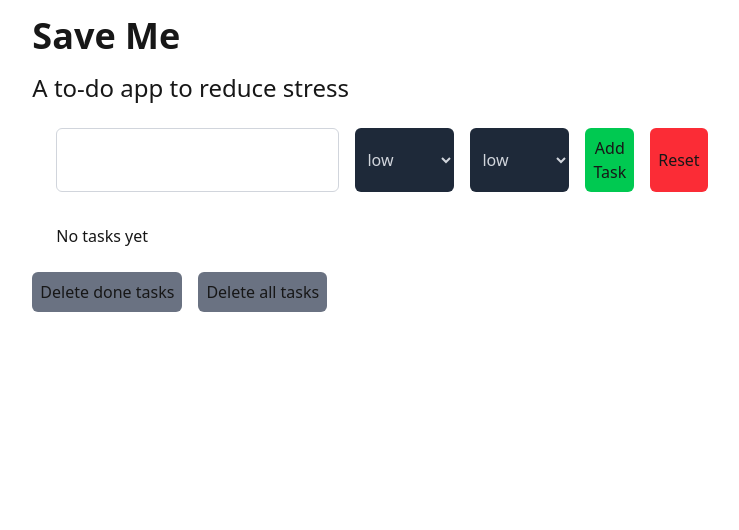
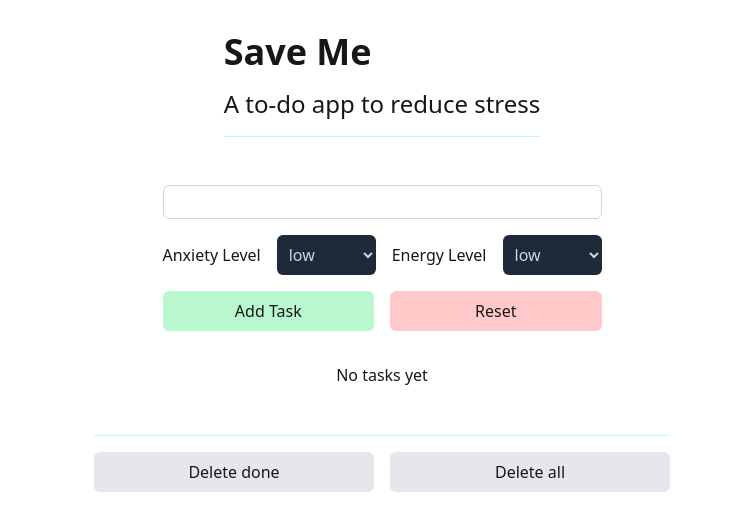
Before and after one commit to kawaiier/save-me, a Next.js app: page / in a window 1280 px wide. Shown: the top 530 px of the page, without its empty margins (258-997 px from the left). Built offline with nearby package versions, Linux system fonts and the light colour scheme.

Commit message:
Styling updates in several components

```diff
--- a/app/components/Button.tsx
+++ b/app/components/Button.tsx
@@ -5,9 +5,9 @@ interface ButtonProps extends React.ButtonHTMLAttributes<HTMLButtonElement> {
 }
 
 const BUTTON_STYLE: Record<"submit" | "reset" | "button", string> = {
-  submit: "bg-green-500 hover:bg-green-700",
-  reset: "bg-red-500 hover:bg-red-700",
-  button: "bg-gray-500 hover:bg-gray-700",
+  submit: "bg-green-200 hover:bg-green-500",
+  reset: "bg-red-200 hover:bg-red-500",
+  button: "bg-gray-200 hover:bg-gray-500",
 };
 
 export default function Button({
@@ -17,7 +17,7 @@ export default function Button({
 }: ButtonProps) {
   return (
     <button
-      className={`p-2 rounded-md hover:cursor-pointer ${BUTTON_STYLE[type]}`}
+      className={`p-2 rounded-md hover:cursor-pointer w-full ${BUTTON_STYLE[type]}`}
       type={type}
       onClick={onClick}
     >
--- a/app/components/TaskCreator.tsx
+++ b/app/components/TaskCreator.tsx
@@ -49,20 +49,29 @@ export default function TaskInput({
   }
 
   return (
-    <form onSubmit={handleSubmit} className="p-4 flex gap-4 w-fit">
+    <form onSubmit={handleSubmit} className="p-4 flex flex-col gap-4">
       <TaskTitleInput
         currentTaskTitle={currentTaskTitle}
         onChange={setCurrentTaskTitle}
       />
+      <div className="flex gap-4 items-center">
+        <label>Anxiety Level</label>
         <LevelDropdown
           level={currentAnxietyLevel}
           onChange={handleAnxietyChange}
         />
-      <LevelDropdown level={currentEnergyLevel} onChange={handleEnergyChange} />
+        <label>Energy Level</label>
+        <LevelDropdown
+          level={currentEnergyLevel}
+          onChange={handleEnergyChange}
+        />
+      </div>
+      <div className="flex gap-4 items-center">
         <Button type={"submit"}>Add Task</Button>
         <Button type={"reset"} onClick={handleReset}>
           Reset
         </Button>
+      </div>
     </form>
   );
 }
--- a/app/components/TaskItem.tsx
+++ b/app/components/TaskItem.tsx
@@ -18,7 +18,8 @@ export default function TaskItem({
   anxietyLevel,
 }: TaskProps) {
   return (
-    <div className="flex gap-2 items-center">
+    <div className="flex gap-2 items-center flex-col md:flex-row justify-between">
+      <div className="flex items-center gap-2 flex-1 min-w-0">
         <div
           className={
             task.done
@@ -28,16 +29,21 @@ export default function TaskItem({
           onClick={() => onToggleDone(task.id)}
         ></div>
         <p title={task.id.toString()}>{task.title}</p>
+      </div>
+      <div className="flex items-center gap-2 shrink-0">
         <LevelLabel currentLevel={anxietyLevel}>
           Anxiety: {anxietyLevel}
         </LevelLabel>
-      <LevelLabel currentLevel={energyLevel}>Energy: {energyLevel}</LevelLabel>
+        <LevelLabel currentLevel={energyLevel}>
+          Energy: {energyLevel}
+        </LevelLabel>
         <span
-        className="text-red-700 bg-sky-50 rounded-3xl p-1"
+          className="text-red-700 rounded-3xl w-6 h-6 flex items-center justify-center p-1 hover:cursor-pointer"
           onClick={() => onDeleteTask(task.id)}
         >
           x
         </span>
       </div>
+    </div>
   );
 }
--- a/app/page.tsx
+++ b/app/page.tsx
@@ -59,12 +59,12 @@ export default function Home() {
   }, [tasksList]);
 
   return (
-    <div className="container w-fit m-auto">
-      <header>
+    <div className="container p-4 flex flex-col items-center m-auto">
+      <header className="border-b mb-6 pb-4 border-teal-200/60">
         <h1 className="text-4xl font-bold my-4">Save Me</h1>
         <h2 className="text-2xl">A to-do app to reduce stress</h2>
       </header>
-      <main className="container p-2">
+      <main className="container flex flex-col items-center p-2">
         <TaskCreator
           currentTaskTitle={currentTaskTitle}
           setCurrentTaskTitle={setCurrentTaskTitle}
@@ -91,9 +91,9 @@ export default function Home() {
           )}
         </div>
       </main>
-      <footer className="flex gap-4">
-        <Button onClick={onDeleteDone}>Delete done tasks</Button>
-        <Button onClick={onDeleteAll}>Delete all tasks</Button>
+      <footer className="mt-6 w-full max-w-xl border-t border-teal-200/60 pt-4 flex justify-center gap-4">
+        <Button onClick={onDeleteDone}>Delete done</Button>
+        <Button onClick={onDeleteAll}>Delete all</Button>
       </footer>
     </div>
   );
```
Lines whose indentation alone changed are shown as unchanged.
